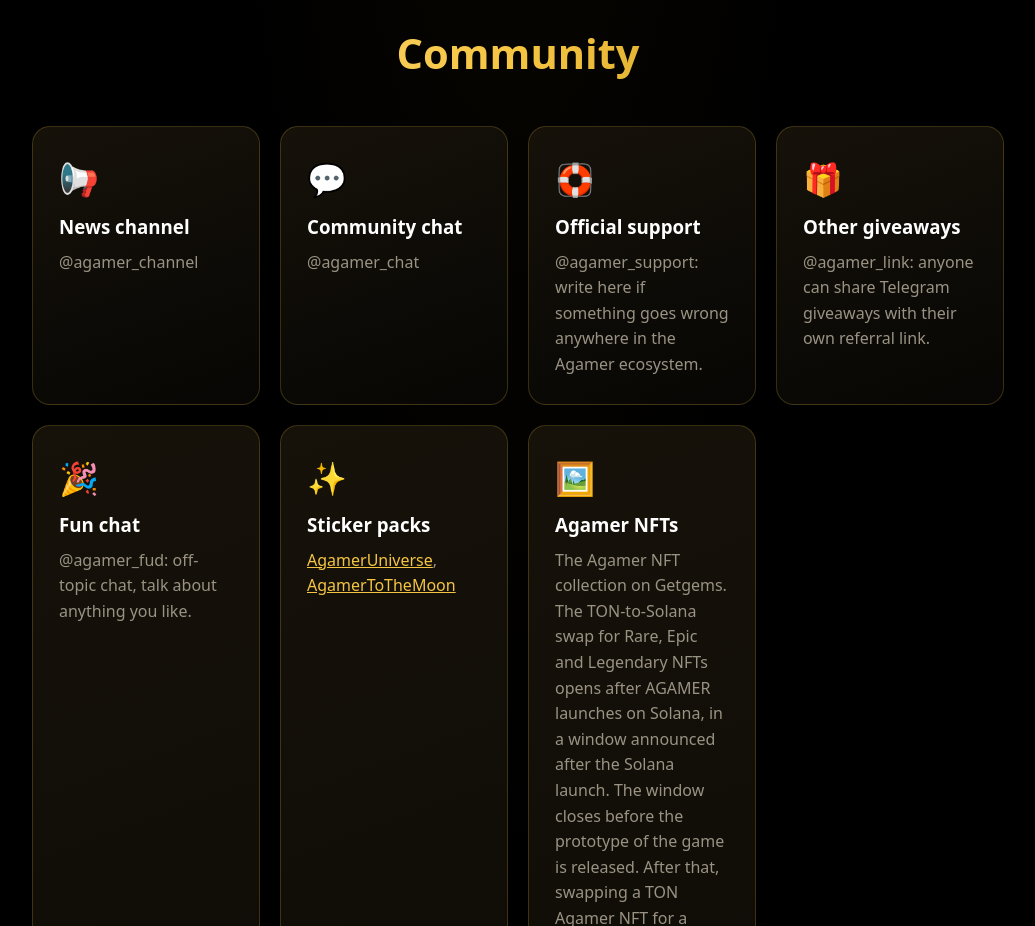
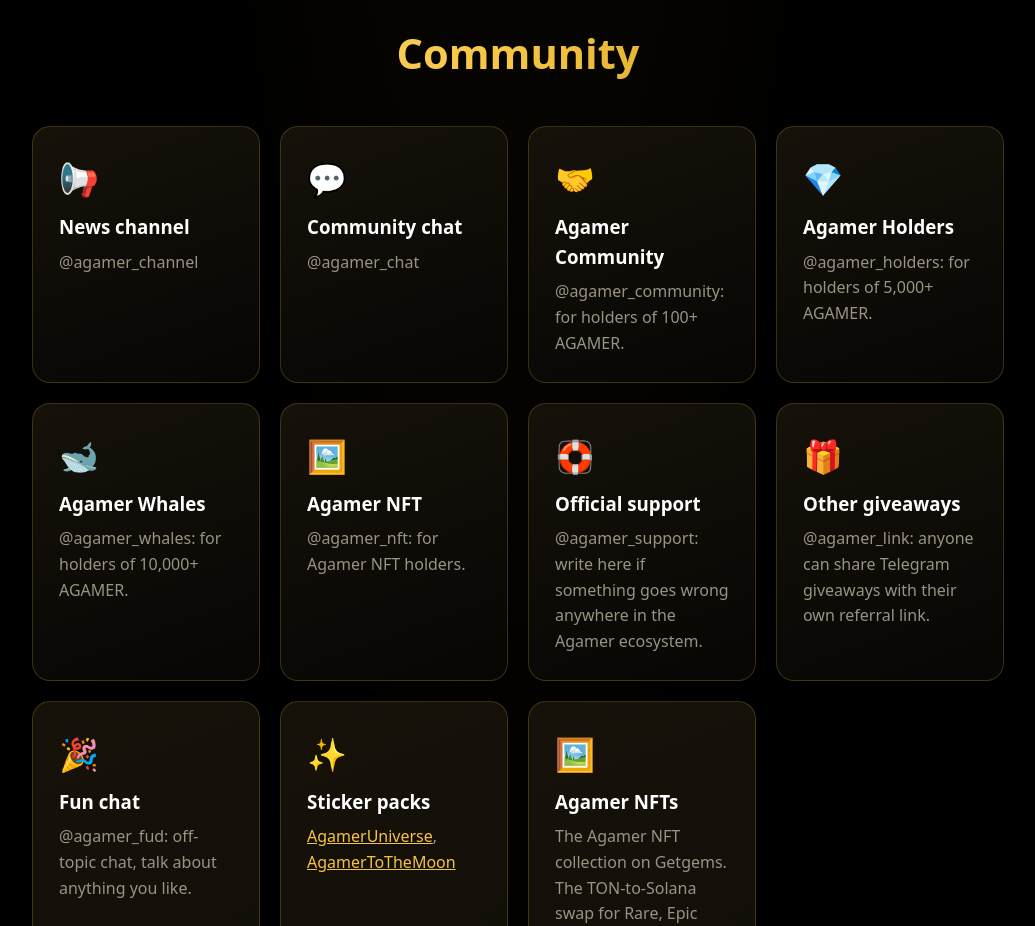
Before and after one commit to Aleksionis/agamer-site, a website: page index.html in a window 1280 px wide. Shown: the part 6020-6946 px from the top of the page, without its empty margins (122-1157 px from the left). Drawn offline with Linux system fonts and the light colour scheme.

Commit message:
Community: add holder-gated chats

```diff
--- a/index.html
+++ b/index.html
@@ -41,6 +41,10 @@
 <section id="community"><h2>Community</h2><div class="grid three">
 <a class="card link" href="https://t.me/agamer_channel" target="_blank" rel="noopener"><div class="ic">📢</div><h3>News channel</h3><p>@agamer_channel</p></a>
 <a class="card link" href="https://t.me/agamer_chat" target="_blank" rel="noopener"><div class="ic">💬</div><h3>Community chat</h3><p>@agamer_chat</p></a>
+<a class="card link" href="https://t.me/agamer_community" target="_blank" rel="noopener"><div class="ic">🤝</div><h3>Agamer Community</h3><p>@agamer_community: for holders of 100+ AGAMER.</p></a>
+<a class="card link" href="https://t.me/agamer_holders" target="_blank" rel="noopener"><div class="ic">💎</div><h3>Agamer Holders</h3><p>@agamer_holders: for holders of 5,000+ AGAMER.</p></a>
+<a class="card link" href="https://t.me/agamer_whales" target="_blank" rel="noopener"><div class="ic">🐋</div><h3>Agamer Whales</h3><p>@agamer_whales: for holders of 10,000+ AGAMER.</p></a>
+<a class="card link" href="https://t.me/agamer_nft" target="_blank" rel="noopener"><div class="ic">🖼️</div><h3>Agamer NFT</h3><p>@agamer_nft: for Agamer NFT holders.</p></a>
 <a class="card link" href="https://t.me/agamer_support" target="_blank" rel="noopener"><div class="ic">🛟</div><h3>Official support</h3><p>@agamer_support: write here if something goes wrong anywhere in the Agamer ecosystem.</p></a>
 <a class="card link" href="https://t.me/agamer_link" target="_blank" rel="noopener"><div class="ic">🎁</div><h3>Other giveaways</h3><p>@agamer_link: anyone can share Telegram giveaways with their own referral link.</p></a>
 <a class="card link" href="https://t.me/agamer_fud" target="_blank" rel="noopener"><div class="ic">🎉</div><h3>Fun chat</h3><p>@agamer_fud: off-topic chat, talk about anything you like.</p></a>
```
